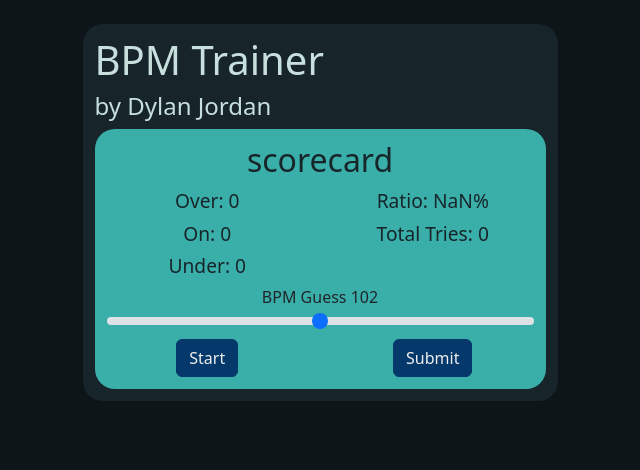
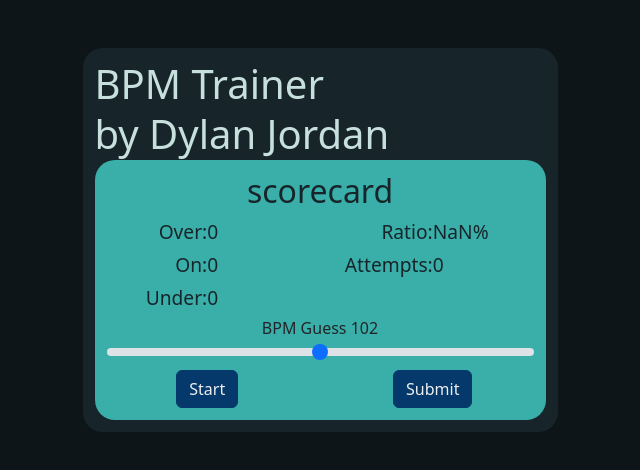
Before and after one commit to flubber2077/bpmtool, a React (Create React App) app: page / in a window 1280 px wide. Shown: the top 470 px of the page, without its empty margins (320-960 px from the left). Built offline with nearby package versions, Linux system fonts and the light colour scheme; no server answers.

Commit message:
edited flexbox: much cleaner look

```diff
--- a/public/index.html
+++ b/public/index.html
@@ -35,9 +35,6 @@
 
       You can add webfonts, meta tags, or analytics to this file.
       The build step will place the bundled scripts into the <body> tag.
-
-      To begin the development, run `npm start` or `yarn start`.
-      To create a production bundle, use `npm run build` or `yarn build`.
     -->
   </body>
 </html>
--- a/src/App.js
+++ b/src/App.js
@@ -6,17 +6,19 @@ import Col from 'react-bootstrap/Col';
 
 export default function App() {
   return (
-    <Container fluid="sm">
+    <Container fluid="sm" >
       <Row>
-        <Col className="filler"/>
-        <Col  className="app align-self-end" md={4} lg={5}>
+        <Col className="app mx-auto" md={5}>
           <header>
-            <h1>BPM Trainer</h1>
-            <h4>by Dylan Jordan</h4>
+            <Row className="justify-content-between">
+              <Col xs={6} sm="auto"><h1>BPM Trainer</h1></Col>
+              <Col xs="auto"><h1>by Dylan Jordan</h1></Col>
+            </Row>
+
+
           </header>
           <Metronome />
         </Col>
-        <Col className="filler"/>
       </Row>
     </Container>
   );
--- a/src/App.scss
+++ b/src/App.scss
@@ -12,8 +12,7 @@ $light: #eee;
 }
 
 .app {
-    position: relative;
-    margin-top: 3vh;
+    margin-top: 6vh;
 }
 
 .interact {
@@ -33,6 +32,7 @@ body {
 
 h1, h4 {
     color: $md-light;
+    margin-bottom: 2px;
 }
 
 h2, p {
--- a/src/Scorecard.js
+++ b/src/Scorecard.js
@@ -10,16 +10,22 @@ export default function Scorecard(props) {
         <div className="scorecard">
             <h2>scorecard</h2>
             <Row>
-                <Col><p>Over: {high}</p></Col>
-                <Col><p>Ratio: {percentage}</p></Col>
+                <Col className="px-0 text-end"><p>Over: </p></Col>
+                <Col className="px-0 text-start"><p> {high}</p></Col>
+                <Col className="px-0 text-end"><p>Ratio: </p></Col>
+                <Col className="px-0 text-start"><p> {percentage}</p></Col>
             </Row>
             <Row>
-                <Col><p>On: {on}</p></Col>
-                <Col><p>Total Tries: {total}</p></Col>
+                <Col className="px-0 text-end"><p>On:</p></Col>
+                <Col className="px-0 text-start"><p>{on}</p></Col>
+                <Col className="px-0 text-end"><p>Attempts:</p></Col>
+                <Col className="px-0 text-start"><p>{total}</p></Col>
             </Row>
             <Row>
-                <Col><p>Under: {low}</p></Col>
-                <Col></Col>
+                <Col className="px-0 text-end"><p>Under:</p></Col>
+                <Col className="px-0 text-start"><p>{low}</p></Col>
+                <Col className="px-0"></Col>
+                <Col className="px-0"></Col>
             </Row>
         </div>
     )
```
